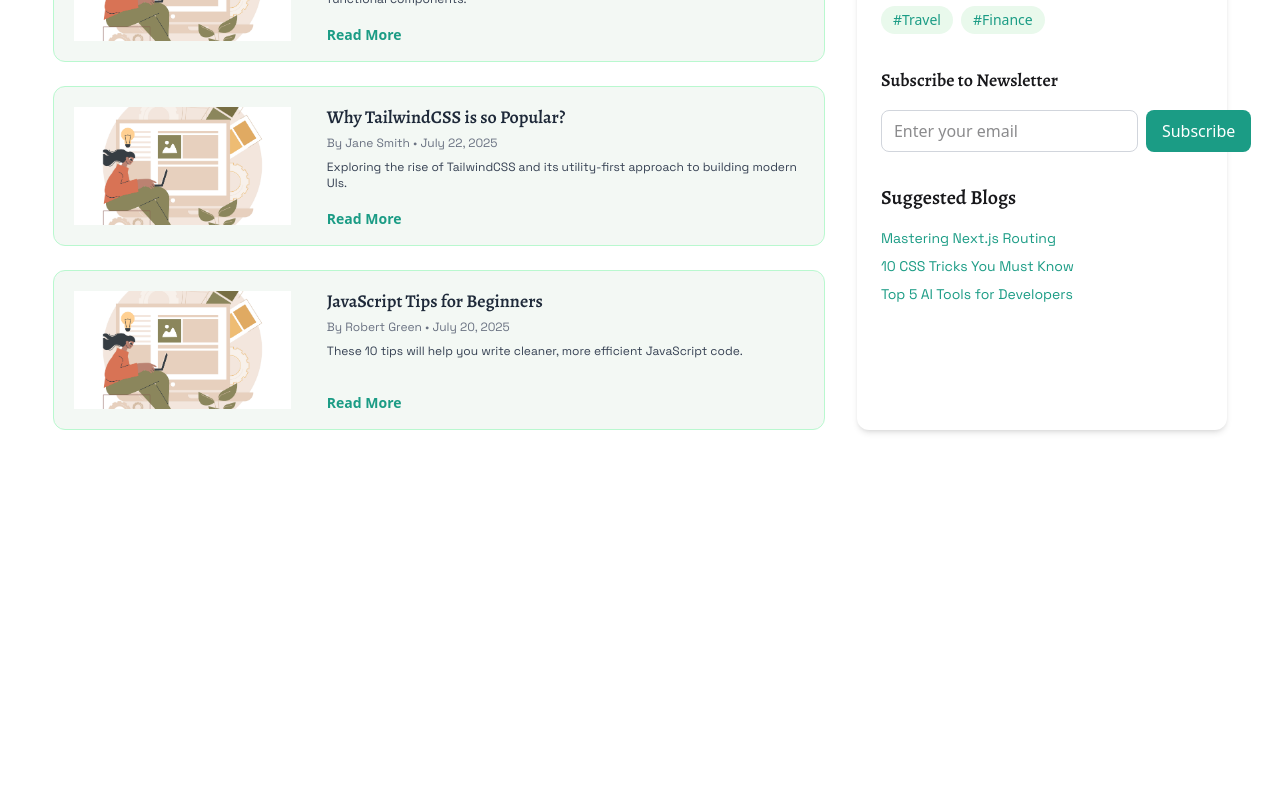
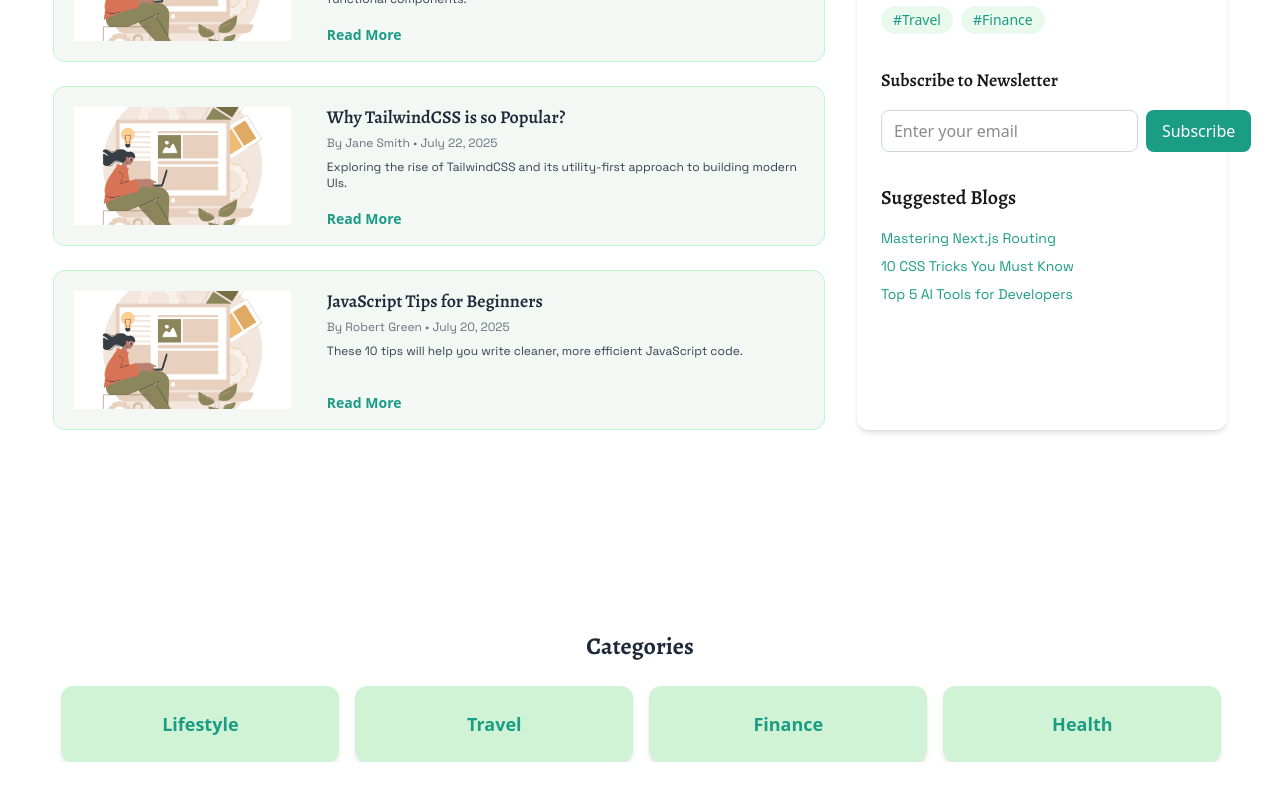
Before and after one commit to tasninanika/Penora-Client, a React (Vite) app: page / in a window 1280 px wide. Shown: the part 1002-1802 px from the top of the page. Before the commit the page ends 1592 px from the top, so only its background shows below. Built offline with nearby package versions, Linux system fonts and the light colour scheme; a web font is replaced by a local one.

Commit message:
make categories section using react slick

```diff
--- a/package.json
+++ b/package.json
@@ -20,6 +20,8 @@
     "react-countup": "^6.5.3",
     "react-dom": "^19.1.0",
     "react-router-dom": "^7.7.0",
+    "react-slick": "^0.30.3",
+    "slick-carousel": "^1.8.1",
     "sort-by": "^1.2.0",
     "tailwindcss": "^4.1.11"
   },
--- a/src/components/home/Categories.jsx
+++ b/src/components/home/Categories.jsx
@@ -0,0 +1,62 @@
+import Slider from "react-slick";
+import "slick-carousel/slick/slick.css";
+import "slick-carousel/slick/slick-theme.css";
+
+const Categories = () => {
+  const categories = [
+    "Technology",
+    "Design",
+    "Lifestyle",
+    "Travel",
+    "Finance",
+    "Health",
+    "Food",
+    "Education",
+    "AI",
+    "Programming",
+  ];
+
+  const settings = {
+    dots: false,
+    infinite: true,
+    speed: 600,
+    slidesToShow: 4,
+    slidesToScroll: 1,
+    autoplay: true,
+    autoplaySpeed: 2000,
+    pauseOnHover: true,
+    responsive: [
+      {
+        breakpoint: 1024,
+        settings: { slidesToShow: 3 },
+      },
+      {
+        breakpoint: 768,
+        settings: { slidesToShow: 2 },
+      },
+      {
+        breakpoint: 480,
+        settings: { slidesToShow: 1 },
+      },
+    ],
+  };
+
+  return (
+    <div className="w-11/12 mx-auto py-10">
+      <h2 className="text-2xl font-bold text-gray-800 mb-6 text-center">
+        Categories
+      </h2>
+      <Slider {...settings}>
+        {categories.map((cat, idx) => (
+          <div key={idx} className="px-2">
+            <div className="bg-[#d1f3d5] text-[#1b9c85] rounded-xl py-6 text-center text-lg font-semibold cursor-pointer hover:bg-[#1b9c85] hover:text-white transition-transform transform hover:scale-105 duration-300 shadow-md">
+              {cat}
+            </div>
+          </div>
+        ))}
+      </Slider>
+    </div>
+  );
+};
+
+export default Categories;
--- a/src/components/home/LatestBlogs.jsx
+++ b/src/components/home/LatestBlogs.jsx
@@ -94,7 +94,7 @@ const LatestBlogs = () => {
         <div className="bg-white shadow-md rounded-xl p-6 space-y-8">
           {/* Categories */}
           <div>
-            <h2 className="text-xl font-semibold mb-4">Categories</h2>
+            <h2 className="text-xl font-semibold mb-4">Popular Categories</h2>
             <div className="flex flex-wrap gap-2">
               {categories.map((cat, idx) => (
                 <span
--- a/src/pages/Home.jsx
+++ b/src/pages/Home.jsx
@@ -1,3 +1,4 @@
+import Categories from "../components/home/Categories";
 import Hero from "../components/home/Hero";
 import LatestBlogs from "../components/home/LatestBlogs";
 
@@ -10,6 +11,7 @@ const Home = () => {
       <div className="bg-white">
         <LatestBlogs />
       </div>
+      <Categories></Categories>
     </div>
   );
 };
```
Also changed, not shown: 1 other file (tests, documents, lock files or other folders).
